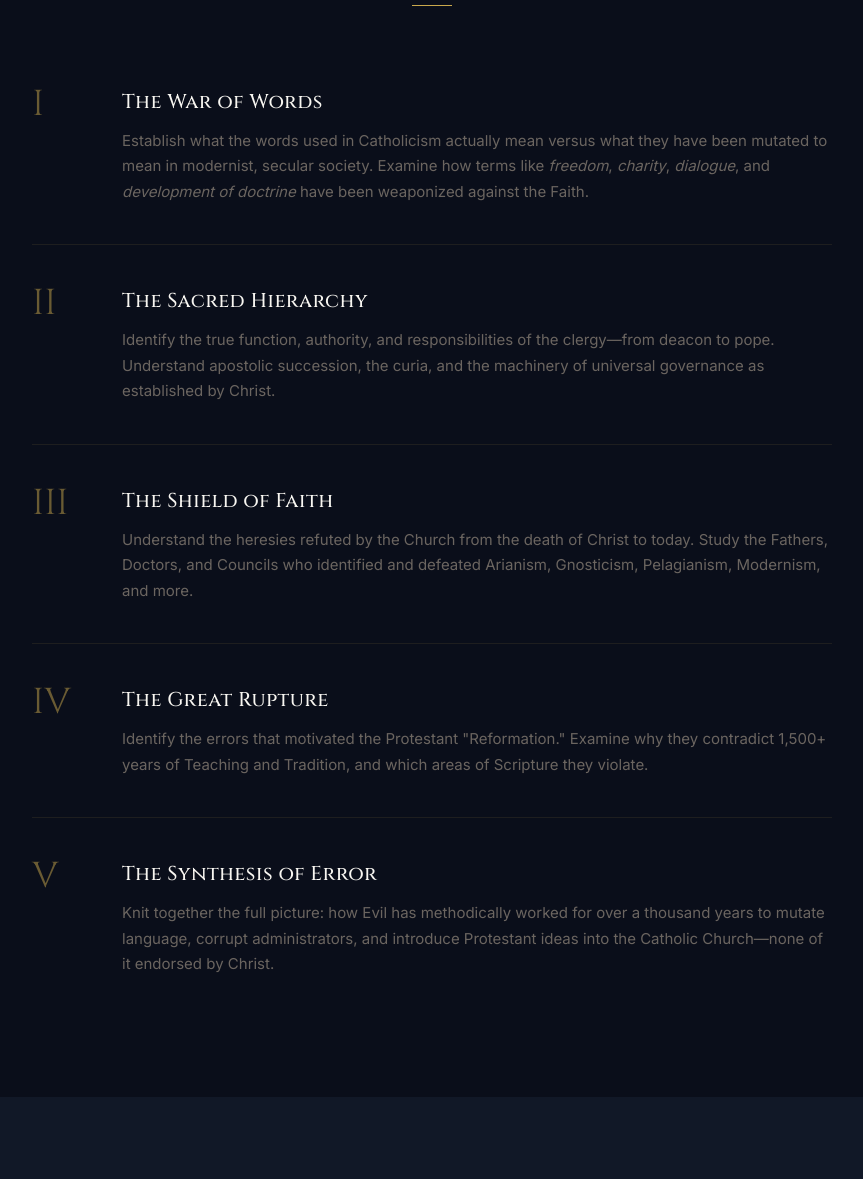
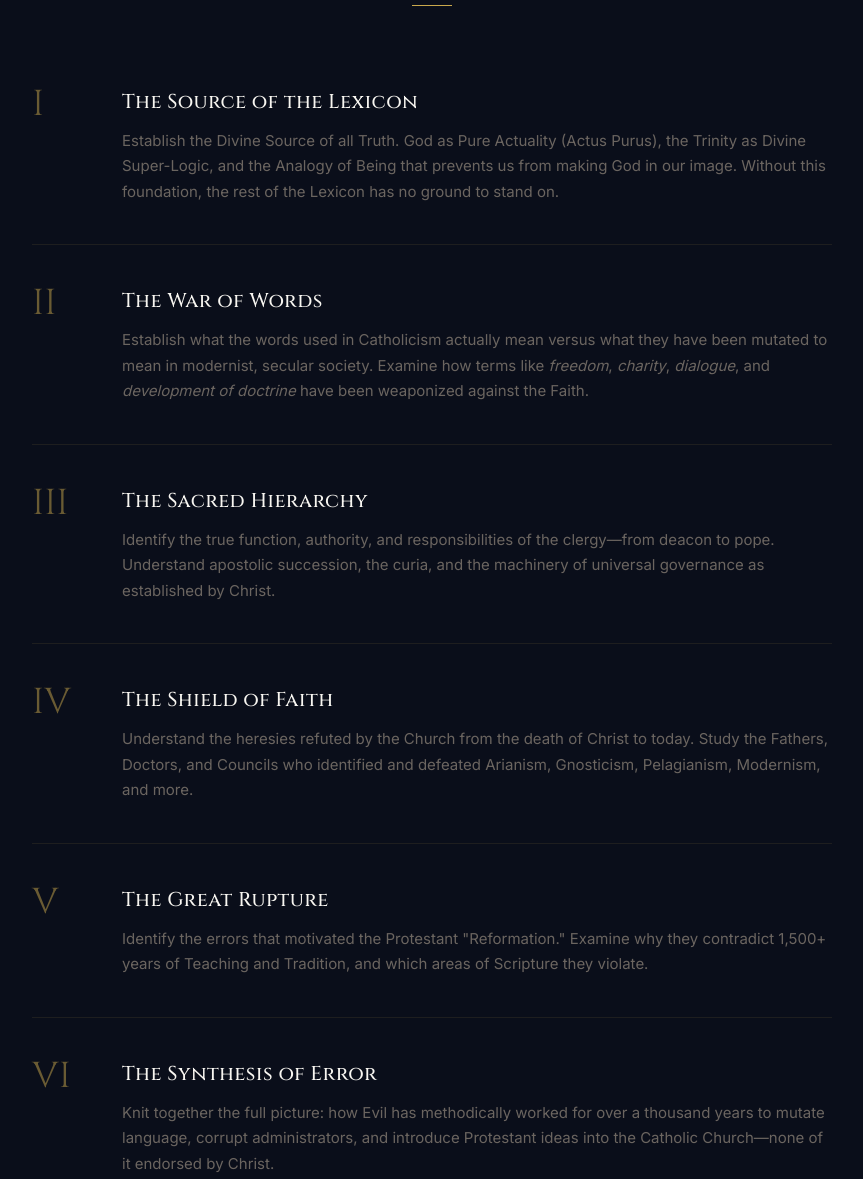
Before and after one commit to zoomediausa-ux/lexicon-of-truth-landing, a website: page index.html in a window 1280 px wide. Shown: the part 1960-3139 px from the top of the page, without its empty margins (208-1071 px from the left). Drawn offline with Linux system fonts and the light colour scheme.

Commit message:
Add missing Objective I (Source of the Lexicon) and renumber to VI objectives

```diff
--- a/index.html
+++ b/index.html
@@ -958,33 +958,40 @@
                 <div class="objective-item">
                     <div class="objective-number">I</div>
                     <div class="objective-content">
+                        <h3>The Source of the Lexicon</h3>
+                        <p>Establish the Divine Source of all Truth. God as Pure Actuality (Actus Purus), the Trinity as Divine Super-Logic, and the Analogy of Being that prevents us from making God in our image. Without this foundation, the rest of the Lexicon has no ground to stand on.</p>
+                    </div>
+                </div>
+                <div class="objective-item">
+                    <div class="objective-number">II</div>
+                    <div class="objective-content">
                         <h3>The War of Words</h3>
                         <p>Establish what the words used in Catholicism actually mean versus what they have been mutated to mean in modernist, secular society. Examine how terms like <em>freedom</em>, <em>charity</em>, <em>dialogue</em>, and <em>development of doctrine</em> have been weaponized against the Faith.</p>
                     </div>
                 </div>
                 <div class="objective-item">
-                    <div class="objective-number">II</div>
+                    <div class="objective-number">III</div>
                     <div class="objective-content">
                         <h3>The Sacred Hierarchy</h3>
                         <p>Identify the true function, authority, and responsibilities of the clergy—from deacon to pope. Understand apostolic succession, the curia, and the machinery of universal governance as established by Christ.</p>
                     </div>
                 </div>
                 <div class="objective-item">
-                    <div class="objective-number">III</div>
+                    <div class="objective-number">IV</div>
                     <div class="objective-content">
                         <h3>The Shield of Faith</h3>
                         <p>Understand the heresies refuted by the Church from the death of Christ to today. Study the Fathers, Doctors, and Councils who identified and defeated Arianism, Gnosticism, Pelagianism, Modernism, and more.</p>
                     </div>
                 </div>
                 <div class="objective-item">
-                    <div class="objective-number">IV</div>
+                    <div class="objective-number">V</div>
                     <div class="objective-content">
                         <h3>The Great Rupture</h3>
                         <p>Identify the errors that motivated the Protestant "Reformation." Examine why they contradict 1,500+ years of Teaching and Tradition, and which areas of Scripture they violate.</p>
                     </div>
                 </div>
                 <div class="objective-item">
-                    <div class="objective-number">V</div>
+                    <div class="objective-number">VI</div>
                     <div class="objective-content">
                         <h3>The Synthesis of Error</h3>
                         <p>Knit together the full picture: how Evil has methodically worked for over a thousand years to mutate language, corrupt administrators, and introduce Protestant ideas into the Catholic Church—none of it endorsed by Christ.</p>
```
